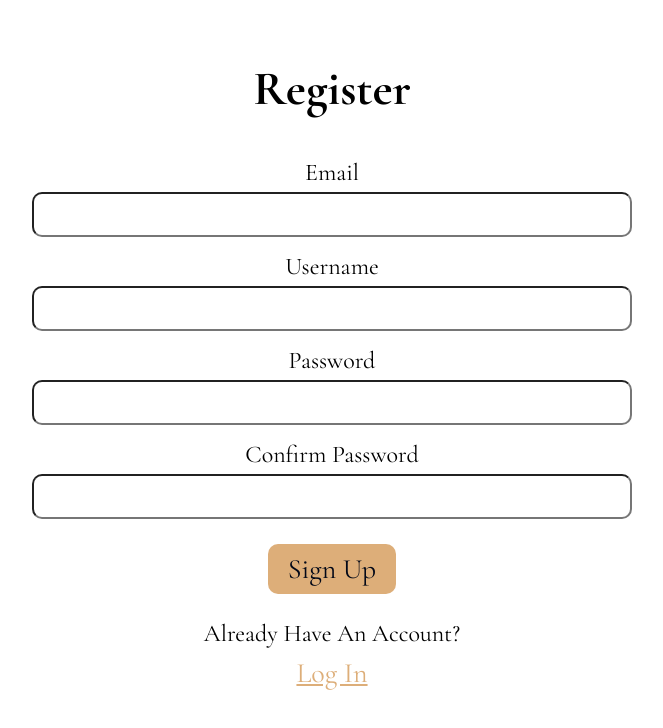
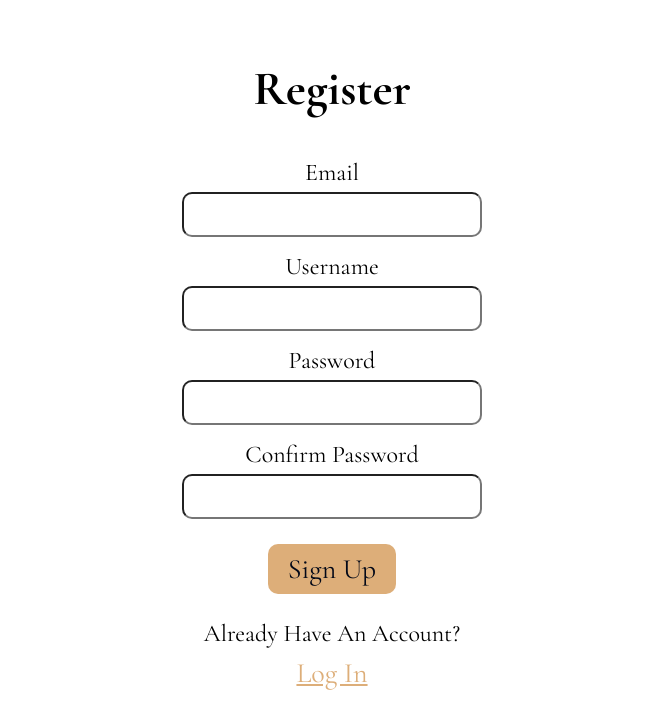
Before and after one commit to NicoVanWyk/LoreKeeper, a React (Create React App) app: page /LoreKeeper/register in a window 1280 px wide. Shown: the top 728 px of the page, without its empty margins (308-971 px from the left). Built offline with nearby package versions, Linux system fonts and the light colour scheme; no server answers.

Commit message:
fixed login/register input being too wide

```diff
--- a/src/pages/css/LoginPage.module.css
+++ b/src/pages/css/LoginPage.module.css
@@ -16,3 +16,7 @@
     margin-bottom: 0px;
     text-align: center;
 }
+
+.formGroup input {
+    width: 300px;
+}
--- a/src/pages/css/RegisterPage.module.css
+++ b/src/pages/css/RegisterPage.module.css
@@ -11,3 +11,7 @@
     align-items: center;
     margin-bottom: 15px;
 }
+
+.formGroup input {
+    width: 300px;
+}
```
